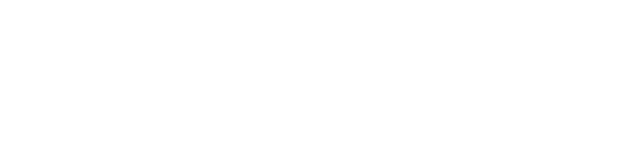
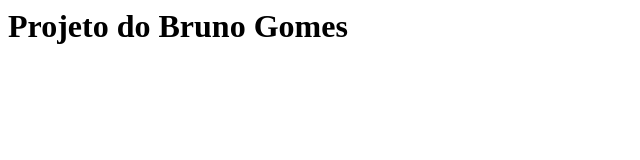
Before and after one commit to brunoffgomes/meu-site, a plain HTML site: page index.html in a window 1280 px wide. Shown: the whole page, without its empty margins (0-640 px from the left). Drawn offline with Linux system fonts and the light colour scheme.

Commit message:
Titulo da pagina

```diff
--- a/index.html
+++ b/index.html
@@ -1,6 +1,7 @@
 <html>
     <head>
         <body>
+            <h1>Projeto do Bruno Gomes</h1>
         </body>
     </head>
 </html>
```
